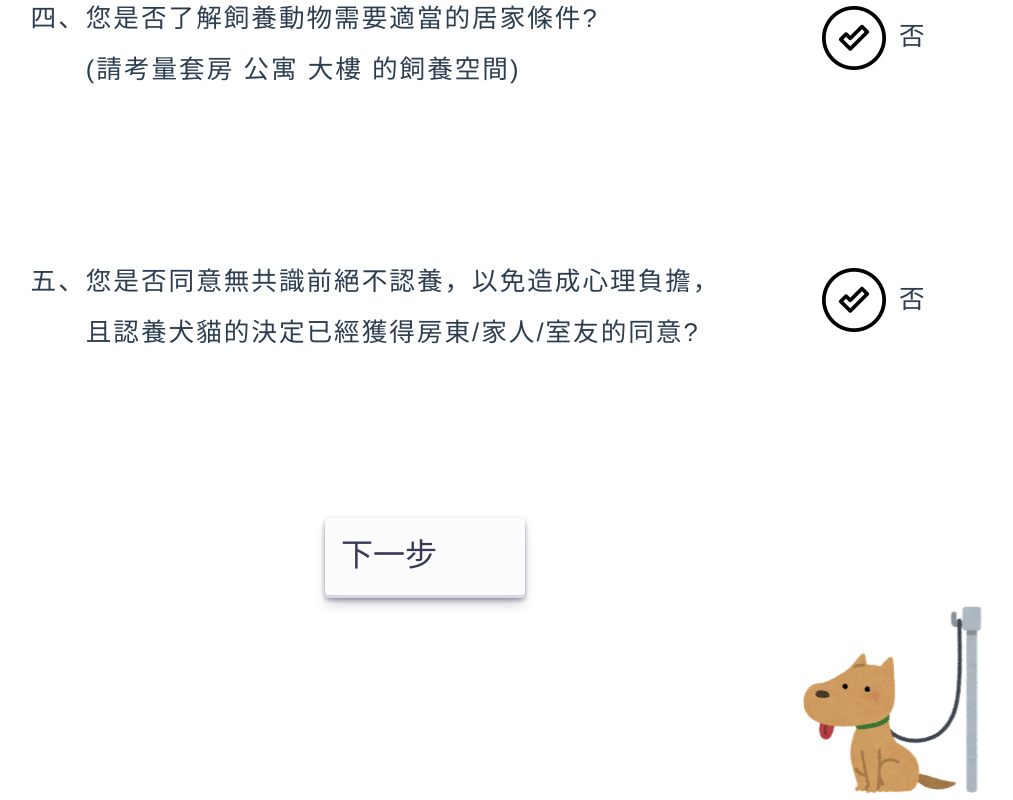
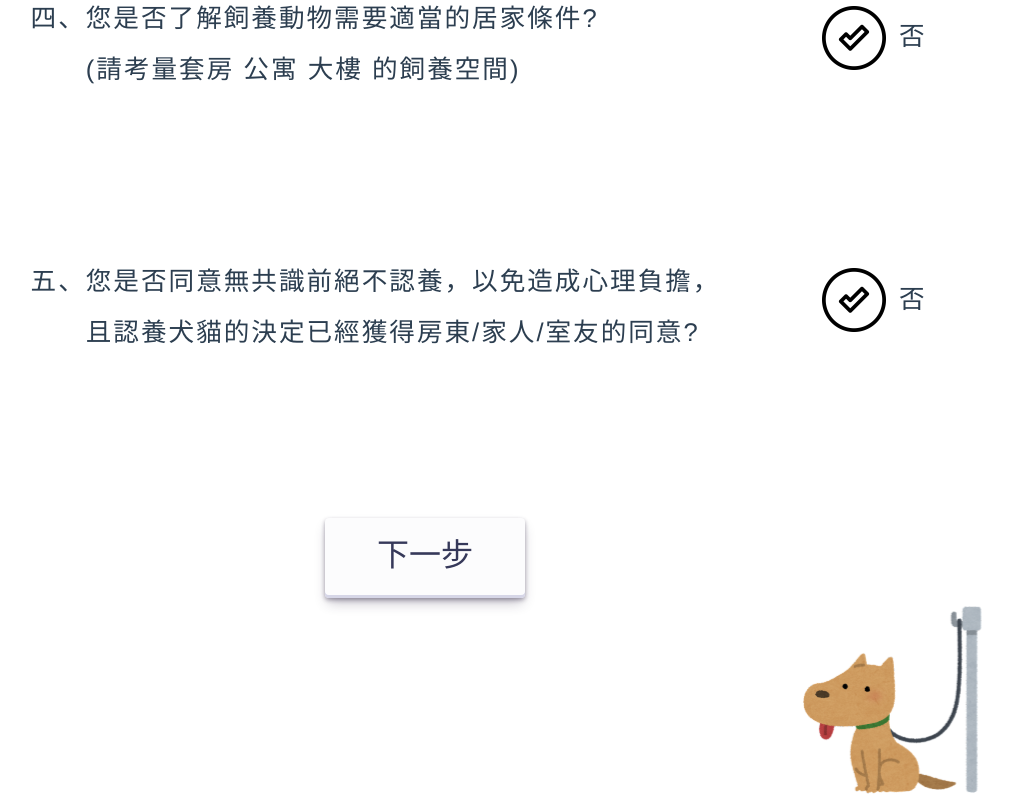
Before and after one commit to jasonchen23/patworld-vite, a Vue app: page /#/notice in a window 1280 px wide. Shown: the part 1199-1999 px from the top of the page, without its empty margins (215-1228 px from the left). Built offline with nearby package versions, Linux system fonts and the light colour scheme; a web font is replaced by a local one; what vue-sweetalert2 would draw is missing.

Commit message:
update AdoptionNotic.vue router-link

```diff
--- a/src/router.js
+++ b/src/router.js
@@ -40,7 +40,9 @@ const routes = [
         path: "/notice", component: () => import("./views/Adopt/AdoptionNotice.vue")
     },
     {
-        path: "/fillin", component: () => import("./views/Adopt/AdopterFillin.vue")
+        path: "/fillin",
+        name: "fillin",
+        component: () => import("./views/Adopt/AdopterFillin.vue")
     },
     {
         // path: "/sent", component: () => import("./views/Adopt/DataSent.vue")
--- a/src/views/Adopt/AdoptionNotice.vue
+++ b/src/views/Adopt/AdoptionNotice.vue
@@ -102,9 +102,7 @@
             </ul>-->
         </div>
         <div>
-            <router-link to="/fillin" style="text-decoration:none;" @click.prevent="test()">
-                <input type="submit" id="button" value="下一步" class="nextButton" />
-            </router-link>
+            <button id="button" class="nextButton">下一步</button>
         </div>
         <div class="dog">
             <img src="./vuesImages/yesNoDOG.svg" alt />
@@ -121,20 +119,6 @@ export default {
     data() {
         return {
             allCheck: false
-        }
-    },
-    methods: {
-        test: {
-            function() {
-                $("#button").click(function () {
-                    // var allCheck = allCheck;
-                    if (toggle1 == false && toggle2 == false && toggle3 == false && toggle4 == false && toggle5 == false) {
-                        this.allCheck = true;
-                        console.log(this.allCheck);
-                        // return this.allCheck;
-                    }
-                })
-            }
         }
     },
     mounted() {
@@ -212,34 +196,42 @@ export default {
             }
         });
 
-        // var allCheck = false;
         $("#button").click(function () {
             // var allCheck = allCheck;
+            // var allCheck = false;
             if (toggle1 == false && toggle2 == false && toggle3 == false && toggle4 == false && toggle5 == false) {
-                this.allCheck = true;
-                console.log(this.allCheck);
+                // this.allCheck = true;
+                // console.log(this.allCheck);
+                // this.$router.push({ name: 'fillin' });
                 // return this.allCheck;
-            } else {
+                // this.$router.push({ name: 'fillin' });
+                window.location.href = "/#/fillin";
+            }
+            else {
                 alert("請確認")
             }
         });
     },
-}
+    // methods: {
+    //     check: function () {
+    //         console.log(toggle1)
+    //         if (this.toggle1 == false && this.toggle2 == false && this.toggle3 == false && this.toggle4 == false && this.toggle5 == false) {
+    //             this.$router.push({ name: 'fillin' });
+    //         }else {
+    //             alert("請確認")
+    //         }
+    //     },
+        // check() {
+        //     if (this.allCheck == true) {
+        //         this.$router.push({ name: 'fillin' });
+        //     }else {
+        //         alert("請確認")
+        //     }
+        // },
+    // },
+};
 
 
-//       $("#button").click(function(){
-//           var allCheck = true;
-//           if ($("#yesNoText1, #yesNoText2, #yesNoText3, #yesNoText4, #yesNoText5").hasClass("no")){
-//               alert("請確認");
-//               allCheck = false;
-//               return
-//           }else{
-//               allCheck = true;
-//               return
-//           }
-//       });
-//   },
-// }
 </script>
 
 <style scoped>
```
